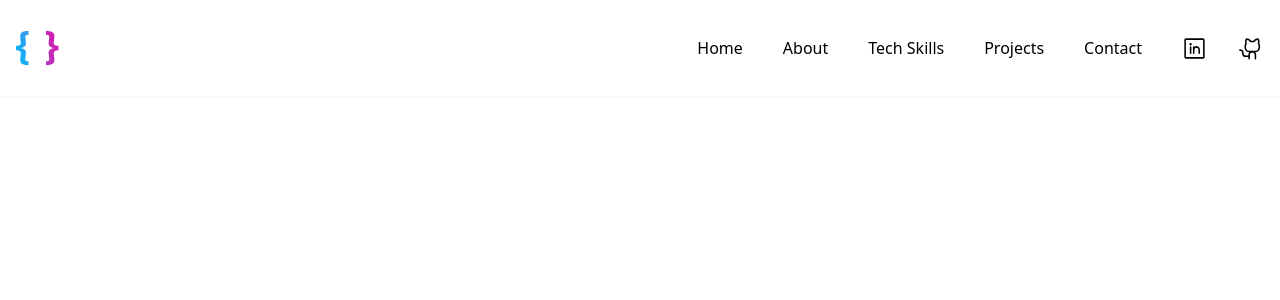
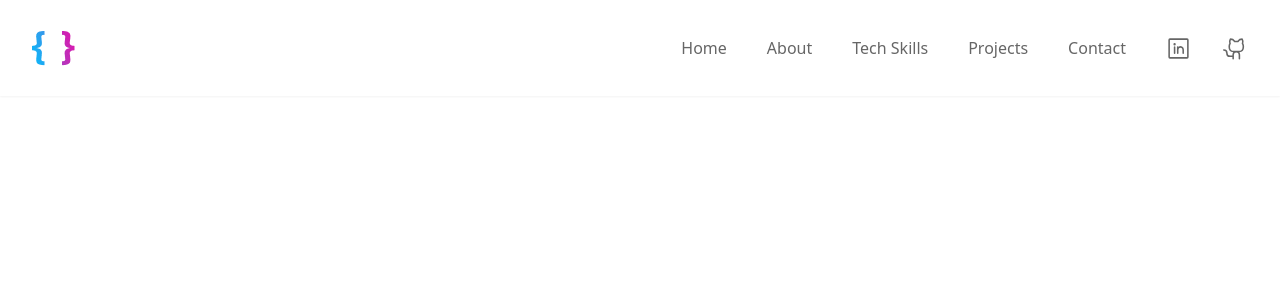
Before and after one commit to luespana/my-portfolio, a Next.js app: page / in a window 1280 px wide. Shown: the top 300 px of the page. Built offline with nearby package versions, Linux system fonts and the light colour scheme.

Commit message:
Update NavBar.jsx

```diff
--- a/src/components/NavBar.jsx
+++ b/src/components/NavBar.jsx
@@ -8,13 +8,13 @@ export default function NavBar() {
     setMenuOpen(!menuOpen);
   };
   return (
-    <nav className="w-full fixed top-0 left-0 right-0 h-24 sm:shadow-sm">
+    <nav className="w-full fixed top-0 left-0 right-0 h-24 md:shadow-sm">
       <div className="flex justify-between items-center h-24 w-full px-4 2xl:px-16">
         <Link href="/">
-          <img src="images/logo.png" />
+          <img src="images/logo.png" className="p-4" />
         </Link>
-        <div className="hidden sm:flex">
-          <ul className="hidden sm:flex">
+        <div className="hidden md:flex p-4">
+          <ul className="hidden md:flex text-[#666666]">
             <Link href="/">
               <li className="text-base ml-10">Home</li>
             </Link>
@@ -22,7 +22,7 @@ export default function NavBar() {
               <li className="text-base ml-10">About</li>
             </Link>
             <Link href="/">
-              <li className="text-base ml-10">Tech Skills</li>
+              <li className="text-base ml-10 ">Tech Skills</li>
             </Link>
             <Link href="/">
               <li className="text-base ml-10">Projects</li>
@@ -38,14 +38,14 @@ export default function NavBar() {
             </Link>
           </ul>
         </div>
-        <div onClick={handleNav} className="sm:hidden cursor-pointer pl-24">
+        <div onClick={handleNav} className="md:hidden cursor-pointer pl-24">
           <List size={30} />
         </div>
       </div>
       <div
         className={
           menuOpen
-            ? "fixed right-0 top-0 w-[65%] sm:hidden h-screen bg-white p-10 shadow-lg transition-transform ease-in-out duration-300 transform translate-x-0"
+            ? "fixed right-0 top-0 w-[65%] md:hidden h-screen bg-white p-10 shadow-lg transition-transform ease-in-out duration-300 transform translate-x-0"
             : "fixed top-0 left-[100%] p-10 transition-transform ease-in-out duration-300 transform translate-x-full"
         }
       >
@@ -55,7 +55,7 @@ export default function NavBar() {
           </div>
         </div>
         <div className="flex-col py-4">
-          <ul>
+          <ul className="text-[#666666]">
             <Link href="/">
               <li
                 onClick={() => {
@@ -106,6 +106,14 @@ export default function NavBar() {
                 Contact
               </li>
             </Link>
+            <div className="flex justify-start py-4">
+              <Link href="/">
+                <LinkedinLogo size={25} />
+              </Link>
+              <Link href="/">
+                <GithubLogo size={25} className="ml-6" />
+              </Link>
+            </div>
           </ul>
         </div>
       </div>
```
